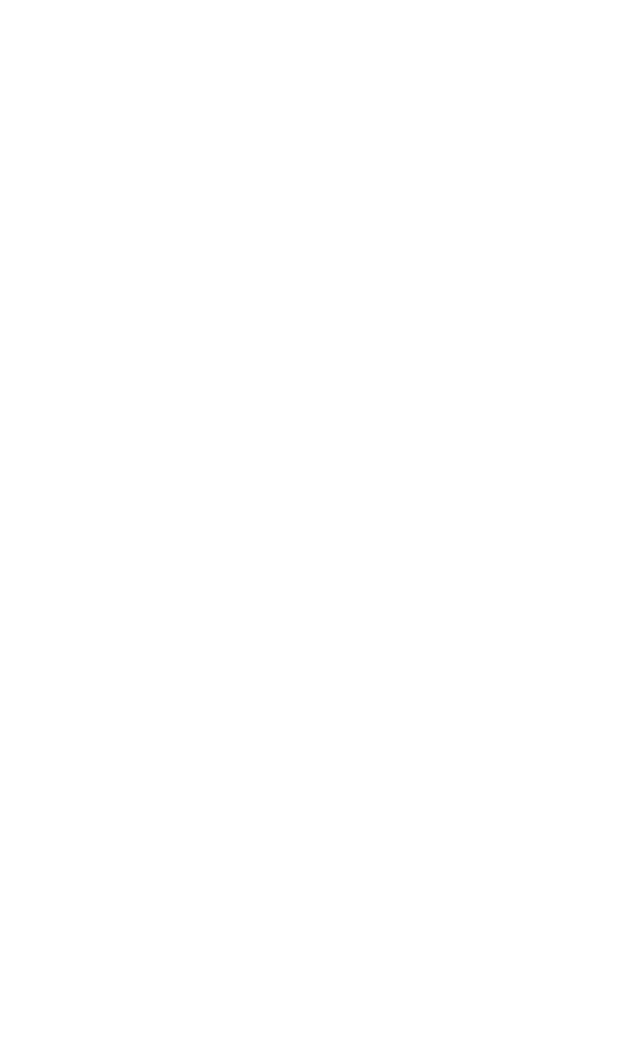
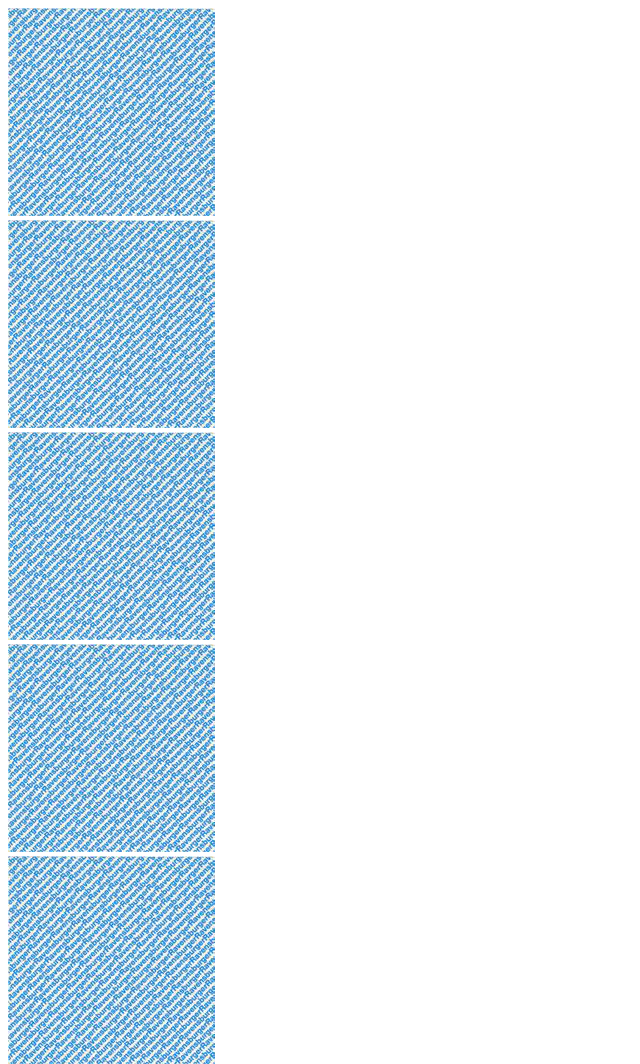
Before and after one commit to FlorianBaaske/memorie, a plain HTML site: page src/index.html in a window 1280 px wide. Shown: the top 1064 px of the page, without its empty margins (0-640 px from the left). Before the commit the page ends 800 px from the top, so only its background shows below. Drawn offline with Linux system fonts and the light colour scheme.

Commit message:
adding front cards

```diff
--- a/src/index.html
+++ b/src/index.html
@@ -10,6 +10,8 @@
         </script>
     </head>
     <body>
+        <section id=memory-game class="memory-game">
 
+        </section>
     </body>
 </html>
--- a/src/scripts.js
+++ b/src/scripts.js
@@ -1,3 +1,23 @@
 function load() {
-    alert('test')
+    addCardsToHtml(9)
+
 }
+
+function addCardsToHtml(number) {
+    mySection = document.getElementById("memory-game");
+
+    for (let i = 0; i < number; i++) {
+        myDiv = document.createElement("div");
+        myDiv.setAttribute("class", "memory-card");
+
+        myImg = document.createElement("img");
+        myImg.setAttribute("class", "front-face");
+        myImg.setAttribute("src", "images/front-face.jpeg");
+        myImg.setAttribute("alt", "React");
+
+        myDiv.appendChild(myImg);
+
+        mySection.appendChild(myDiv);
+    }
+
+}
```
